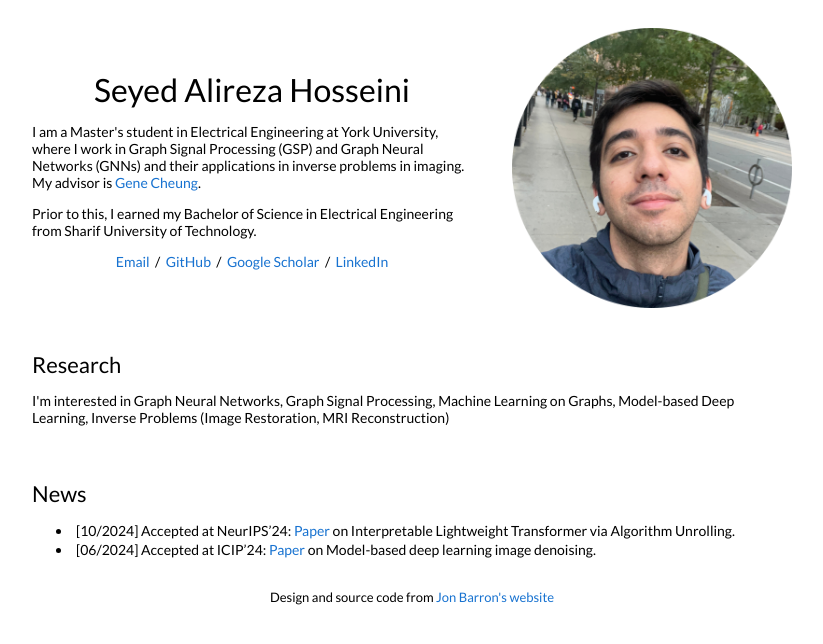
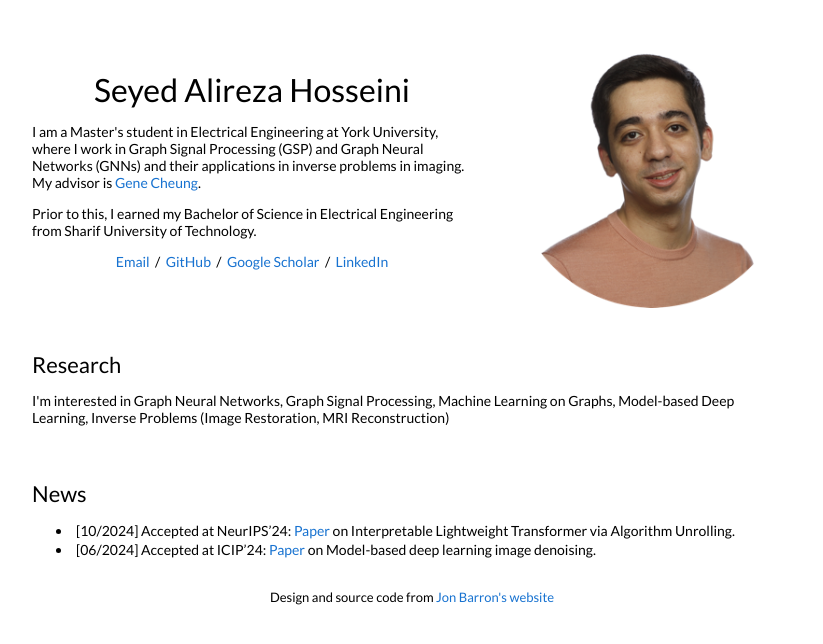
Before and after one commit to alxhosse/alxhosse.github.io, a Jekyll site: the page built from _posts/2024-09-26-nipsaccepted.markdown, in a window 1280 px wide. Shown: the top 644 px of the page, without its empty margins (228-1051 px from the left). Built offline with Jekyll 4.4.1, drawn with Linux system fonts in a browser that asks for light colours.

Commit message:
Update Photo

```diff
--- a/_layouts/default.html
+++ b/_layouts/default.html
@@ -49,7 +49,7 @@
               </p>
             </td>
             <td style="padding:2.5%;width:40%;max-width:40%">
-              <img style="width:100%;max-width:100%" alt="profile photo" src="images/profile.png">
+              <img style="width:100%;max-width:100%" alt="profile photo" src="images/lime-modified.png">
             </td>
           </tr>
         </table>
```
Also changed, not shown: images/lime-modified.png (added).
